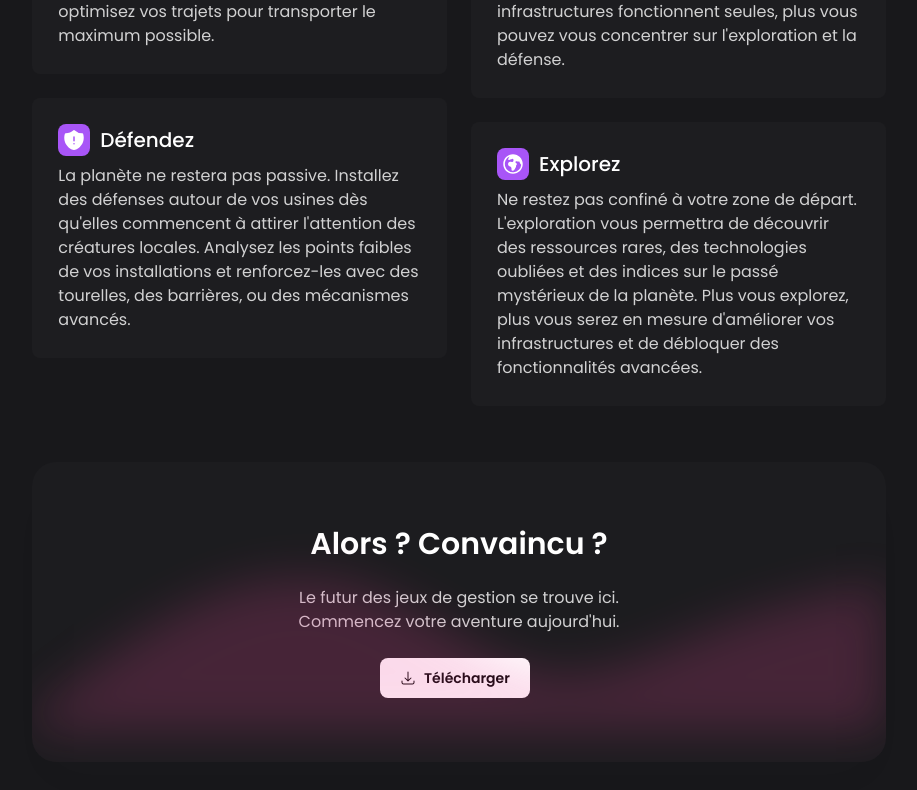
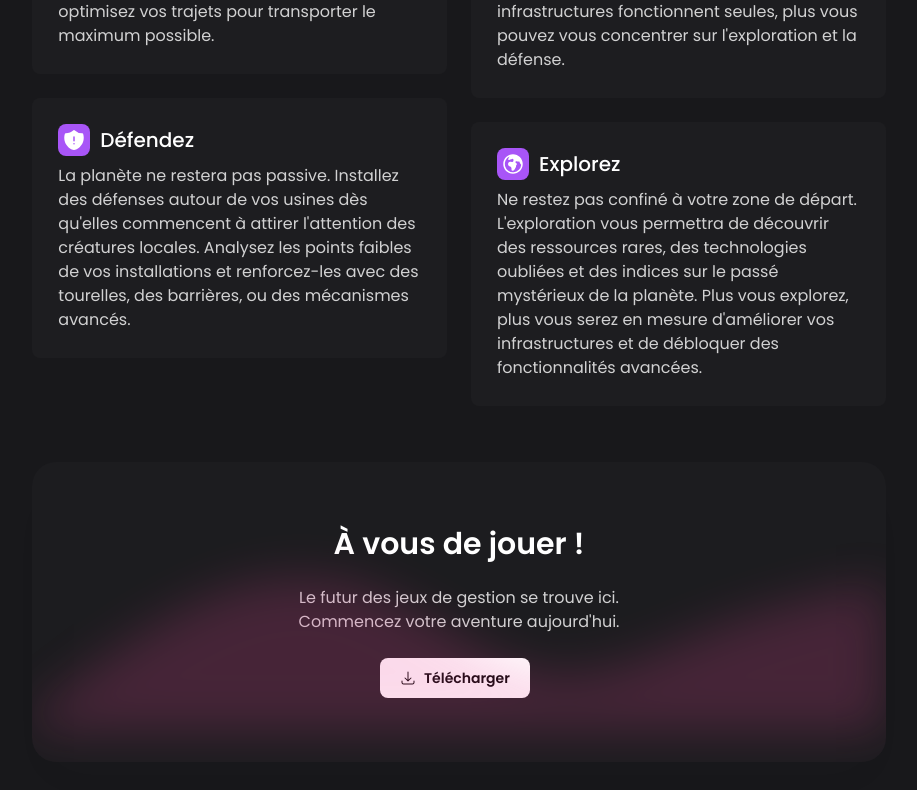
Before and after one commit to uzin-game/website, a Nuxt app: page / in a window 1280 px wide. Shown: the part 1302-2092 px from the top of the page, without its empty margins (181-1098 px from the left). Built offline with nearby package versions, Linux system fonts and the light colour scheme.

Commit message:
Made CTA more inclusive

```diff
--- a/pages/index.vue
+++ b/pages/index.vue
@@ -174,7 +174,7 @@ for (var i = 0; i < cards.length; i++) {
 				class="w-10/12 px-6 relative items-center flex flex-col space-y-6 overflow-hidden lg:w-8/12 bg-[#27272a] bg-opacity-30 rounded-3xl text-center mx-auto py-16 shadow-2xl shadow-[#4f4e4e05]"
 				id="cta"
 			>
-				<h1 class="text-2xl font-semibold text-white lg:text-3xl">Alors ? Convaincu ?</h1>
+				<h1 class="text-2xl font-semibold text-white lg:text-3xl">À vous de jouer !</h1>
 
 				<p class="text-xs lg:text-base text-white text-opacity-80">
 					Le futur des jeux de gestion se trouve ici.
```
